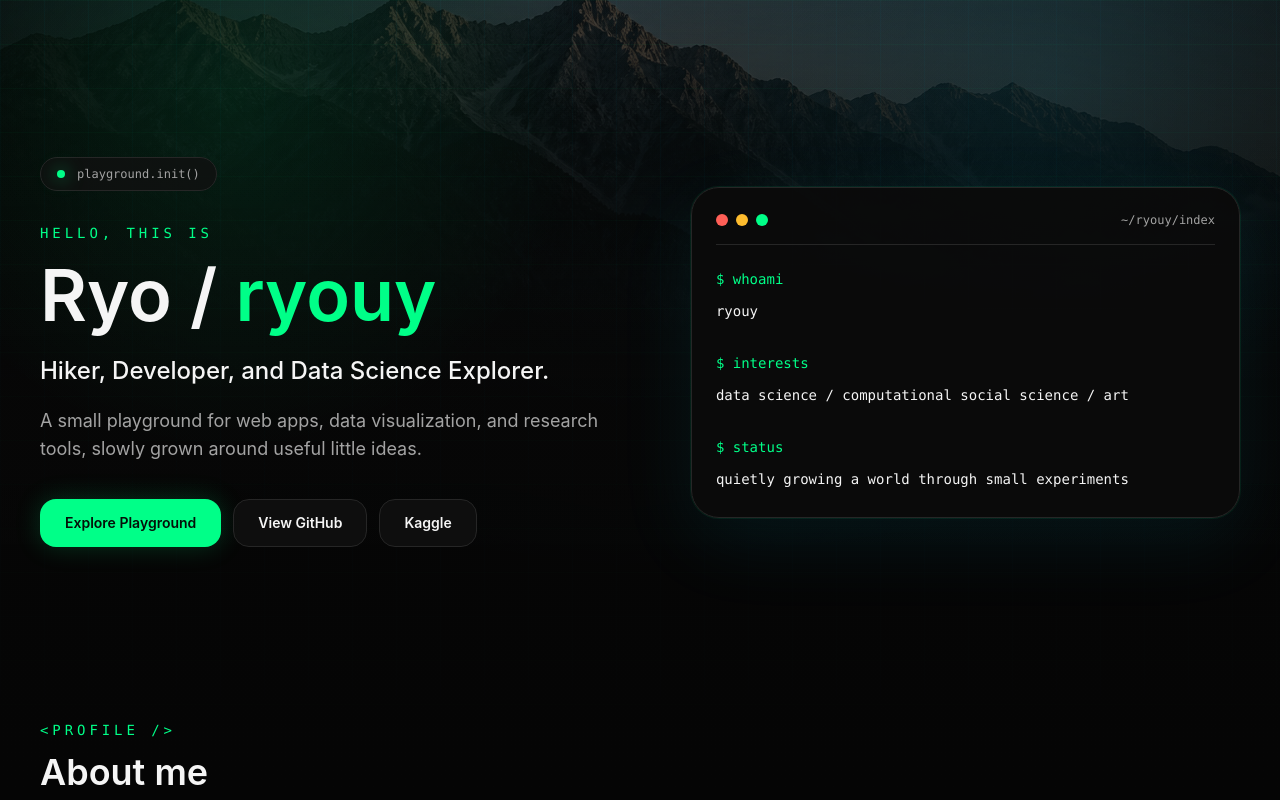
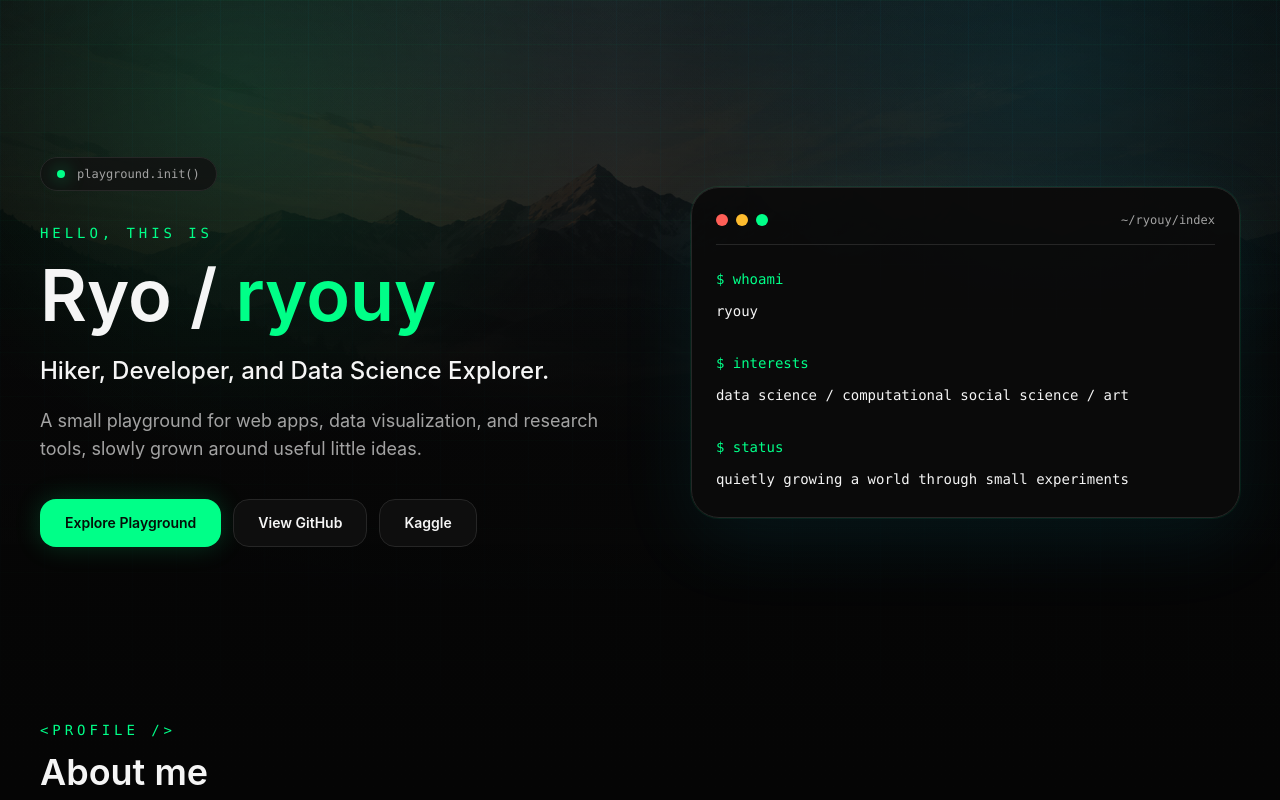
Before and after one commit to ryouy/profile, a Next.js app: page / in a window 1280 px wide. Shown: the top 800 px of the page. Built offline with nearby package versions, Linux system fonts and the light colour scheme.

Commit message:
Restyle mountain hero image

```diff
--- a/src/app/page.tsx
+++ b/src/app/page.tsx
@@ -5,7 +5,7 @@ import { Projects } from "../components/Projects";
 export default function Home() {
   return (
     <main className="relative min-h-screen overflow-hidden bg-background text-text">
-      <div className="fixed inset-x-0 top-0 z-0 h-[38rem] bg-[url('/images/mountain-hero.png')] bg-cover bg-center opacity-60" />
+      <div className="fixed inset-x-0 top-0 z-0 h-[38rem] bg-[url('/images/mountain-hero.png')] bg-cover bg-[center_30%] opacity-65" />
       <div className="fixed inset-x-0 top-0 z-0 h-[42rem] bg-[linear-gradient(180deg,rgba(5,5,5,0.10)_0%,rgba(5,5,5,0.42)_42%,#050505_100%),linear-gradient(90deg,rgba(5,5,5,0.78)_0%,rgba(5,5,5,0.32)_48%,rgba(5,5,5,0.70)_100%)]" />
       <div className="fixed inset-0 z-0 bg-[linear-gradient(rgba(0,255,136,0.035)_1px,transparent_1px),linear-gradient(90deg,rgba(0,212,255,0.03)_1px,transparent_1px)] bg-[size:44px_44px]" />
       <div className="fixed inset-0 z-0 bg-[radial-gradient(circle_at_18%_12%,rgba(0,255,136,0.10),transparent_28%),radial-gradient(circle_at_82%_10%,rgba(0,212,255,0.08),transparent_28%),linear-gradient(180deg,rgba(5,5,5,0.04)_0%,rgba(8,8,8,0.68)_48%,#050505_100%)]" />
```
Also changed, not shown: public/images/mountain-hero.png.
